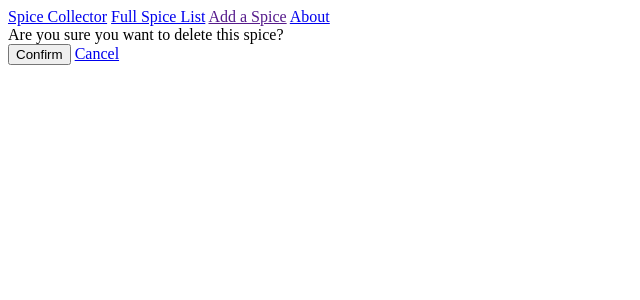
After one commit to rsato1007/spice_collector, a Django app: page /spices/1/delete in a window 1280 px wide. The commit adds this page. Shown: the top 300 px of the page, without its empty margins (0-640 px from the left). Run offline with Django 3.2, Linux system fonts and the light colour scheme; tables that the repository leaves empty hold one stand-in row (values such as "Sample post").

Commit message:
adding delete functionality

```diff
--- /dev/null
+++ b/main_app/templates/spice_delete_confirm.html
@@ -0,0 +1,16 @@
+{% extends 'base.html' %}
+{% block content %}
+<div>
+    Are you sure you want to delete this spice?
+</div>
+<form method="post">
+    {% csrf_token %}
+    <div>
+      <input type="submit" value="Confirm" />
+      <!-- Redirect back to detail on cancel -->
+      <a class="button is-primary" href="{% url 'spice_detail' spices.pk %}"
+        >Cancel</a
+      >
+    </div>
+  </form>
+{% endblock %}
--- a/main_app/templates/spice_detail.html
+++ b/main_app/templates/spice_detail.html
@@ -6,5 +6,6 @@
     <p>{{spices.cuisine}}</p>
     <p>Shelf Life: {{spices.shelf_life}}</p>
     <a href="{% url 'spice_update' spices.pk %}">Update Spice</a>
+    <a href="{% url 'spice_delete' spices.pk %}">Delete Spice</a>
 </div>
 {% endblock %}
--- a/main_app/templates/spice_update.html
+++ b/main_app/templates/spice_update.html
@@ -1,5 +1,5 @@
 {% extends 'base.html' %} {% block content %}
-<h1>Update </h1>
+<h1>Update {{spices.name}}</h1>
 <form action="" method="post">
     {% csrf_token %} {{form.as_p}} <input type="submit" value="Submit" />
 </form>
--- a/main_app/urls.py
+++ b/main_app/urls.py
@@ -12,6 +12,7 @@ urlpatterns = [
     # Individual Spice Route
     path('spices/<int:pk>', views.SpicesDetail.as_view(), name="spice_detail"),
     # Edit Spice Path
-    path('spices/<int:pk>/update', views.SpicesUpdate.as_view(), name="spice_update")
+    path('spices/<int:pk>/update', views.SpicesUpdate.as_view(), name="spice_update"),
     # Delete Spice Path
+    path('spices/<int:pk>/delete', views.SpicesDelete.as_view(), name="spice_delete")
 ]
--- a/main_app/views.py
+++ b/main_app/views.py
@@ -2,7 +2,7 @@ from django.shortcuts import render
 from django.views import View # <- View class to handle requests
 from django.http import HttpResponse # <- a class to handle sending a type of response
 from django.views.generic.base import TemplateView
-from django.views.generic.edit import CreateView, UpdateView
+from django.views.generic.edit import CreateView, UpdateView, DeleteView
 from django.views.generic import DetailView
 
 from .models import Spices
@@ -39,3 +39,8 @@ class SpicesUpdate(UpdateView):
     fields = ['name', 'description', 'cuisine', 'shelf_life']
     template_name = "spice_update.html"
     success_url = "/index/"
+
+class SpicesDelete(DeleteView):
+    model = Spices
+    template_name = "spice_delete_confirm.html"
+    success_url = "/index/"
```
